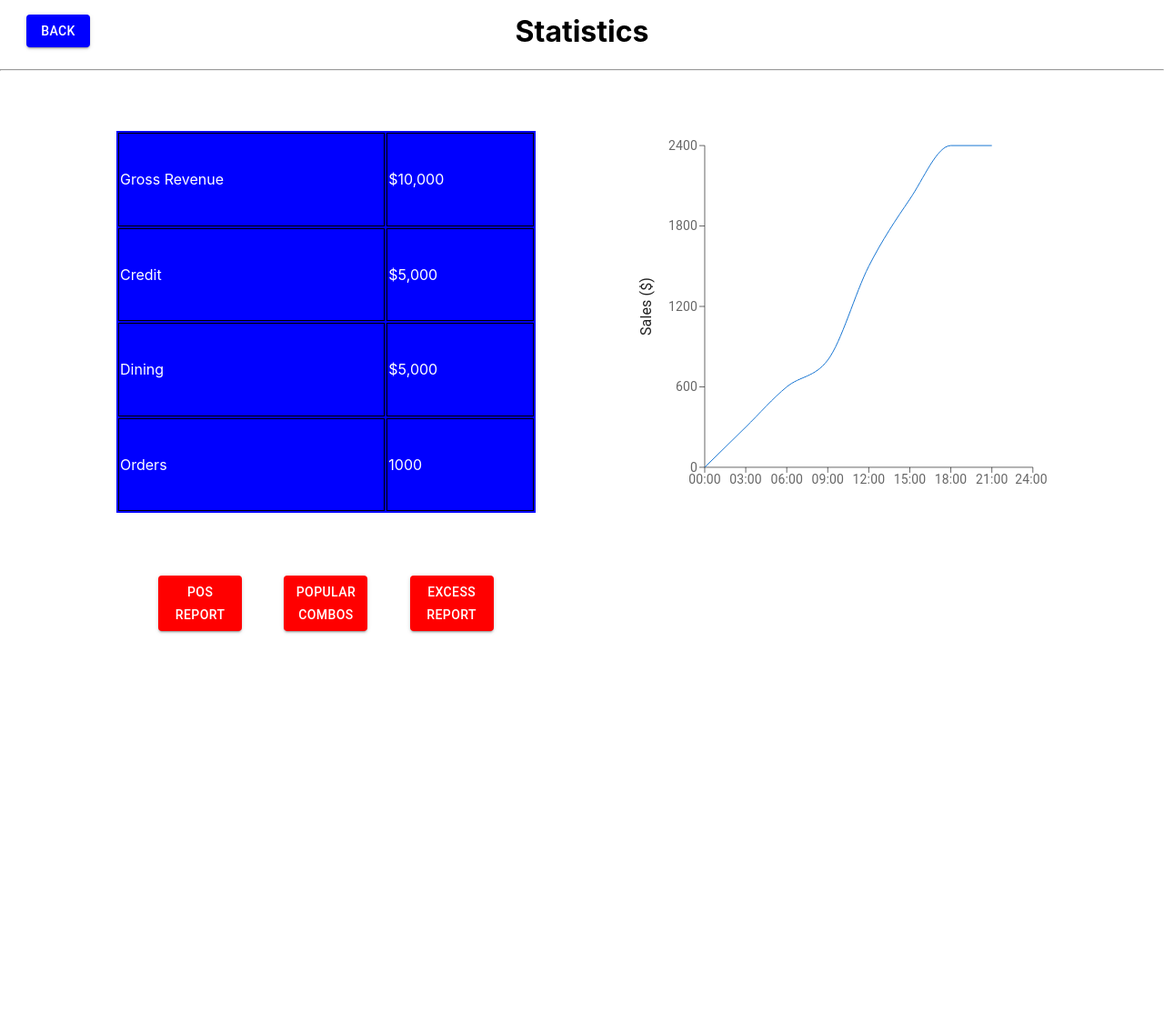
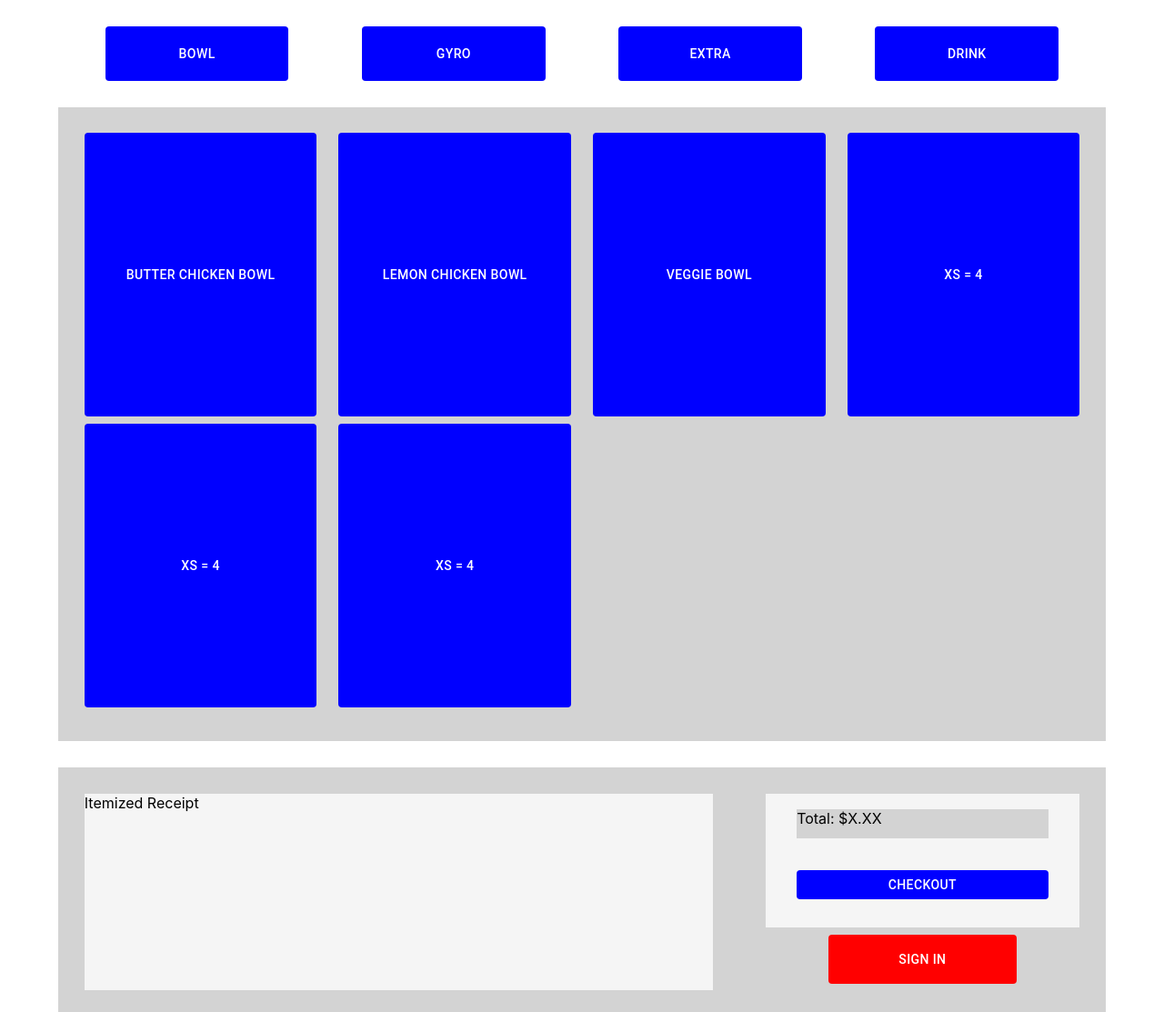
Before and after one commit to reaganreit/practice2, a React (Create React App) app in the folder frontend/: page /statistics in a window 1280 px wide. Shown: the whole page at 91% size. Before the commit the page ends 944 px from the top, so only its background shows below. Built offline with nearby package versions, Linux system fonts and the light colour scheme.

Commit message:
finished basic frontend design for customer GUI

```diff
--- a/frontend/package.json
+++ b/frontend/package.json
@@ -12,8 +12,10 @@
     "@testing-library/user-event": "^13.5.0",
     "react": "^18.2.0",
     "react-dom": "^18.2.0",
+    "react-grid-layout": "^1.3.4",
     "react-scripts": "^5.0.1",
     "recharts": "^2.1.16",
+    "styled-components": "^5.3.6",
     "web-vitals": "^2.1.4"
   },
   "scripts": {
--- /dev/null
+++ b/frontend/src/Components/BowlMenuGrid.js
@@ -0,0 +1,29 @@
+import { Button, TextField } from "@mui/material"
+import { Grid } from '@mui/material';
+
+const BowlMenuGrid = () => {
+    return (
+        <Grid container rowSpacing={1} columnSpacing={{ xs: 1, sm: 2, md: 3 }} style={{ height: "100%" }}>
+            <Grid item xs = {3}>
+                <Button style = {{ backgroundColor: "blue", color: "white", width: "100%", height: "100%" }}>Butter Chicken Bowl</Button>
+            </Grid>
+            <Grid item xs = {3}>
+                <Button style = {{ backgroundColor: "blue", color: "white", width: "100%", height: "100%" }}>Lemon Chicken Bowl</Button>
+            </Grid>
+            <Grid item xs = {3}>
+                <Button style = {{ backgroundColor: "blue", color: "white", width: "100%", height: "100%" }}>Veggie Bowl</Button>
+            </Grid>
+            <Grid item xs = {3}>
+                <Button style = {{ backgroundColor: "blue", color: "white", width: "100%", height: "100%" }}>xs = 4</Button>
+            </Grid>
+            <Grid item xs = {3}>
+                <Button style = {{ backgroundColor: "blue", color: "white", width: "100%", height: "100%" }}>xs = 4</Button>
+            </Grid>
+            <Grid item xs = {3}>
+                <Button style = {{ backgroundColor: "blue", color: "white", width: "100%", height: "100%" }}>xs = 4</Button>
+            </Grid>
+        </Grid>
+    )
+}
+
+export default BowlMenuGrid;
--- /dev/null
+++ b/frontend/src/Pages/CashierGUI.js
@@ -0,0 +1,25 @@
+import { Button } from "@mui/material"
+
+const CashierGUI = () => {
+    return (
+        <span style = {{display: "flex", height: "100%", width: "100%"}}>
+            <div style ={{height: "100%", width: "20%", marginLeft: "2.5%", marginRight: "2.5%", backgroundColor: "red"}}>
+                <div className="paymentOptions">
+                    <Button style={{backgroundColor: "blue", width: "80%", marginLeft: "10%", marginTop: "5%"}}>Credit</Button>
+                    <Button style={{backgroundColor: "blue", width: "80%", marginLeft: "10%", marginTop: "5%"}}>Dining Dollars</Button>
+                    <Button style={{backgroundColor: "blue", width: "80%", marginLeft: "10%", marginTop: "5%"}}>Retail Swipes</Button>
+                    <Button style={{backgroundColor: "blue", width: "80%", marginLeft: "10%", marginTop: "5%"}}>Employee Retail Swipes</Button>
+                </div>
+            </div>
+            <div style ={{height: "100%", width: "50%", marginRight: "2.5%", backgroundColor: "green"}}>
+
+            </div>
+            <div style ={{height: "100%", width: "20%", backgroundColor: "blue"}}>
+
+            </div>
+
+        </span>
+    )
+}
+
+export default CashierGUI;
--- /dev/null
+++ b/frontend/src/Pages/CustomerGUI.js
@@ -0,0 +1,73 @@
+import { Button, TextField } from "@mui/material"
+import { Grid } from '@mui/material';
+import BowlMenuGrid from "../Components/BowlMenuGrid";
+
+function bowlMenu() {
+
+    console.log("bowl button clicked");
+}
+
+function gyroMenu() {
+    console.log("gyro button clicked");
+}
+
+function extraMenu() {
+    console.log("extra button clicked");
+}
+
+function drinkMenu() {
+    console.log("drink button clicked");
+}
+
+const CustomerGUI = () => {
+    return (
+        <div style = {{ width: "90%", height: "100%", marginLeft: "5%" }}>
+            <div className="menuOptions" style={{ height: "7.5%", marginTop: "2.5%" }}>
+                <Button onClick={bowlMenu} style = {{ height: "100%", width: "17.5%", marginRight: "7%", marginLeft: "4.5%", backgroundColor: "blue", color: "white" }}>Bowl</Button>
+                <Button onClick={gyroMenu} style = {{ height: "100%", width: "17.5%", marginRight: "7%", backgroundColor: "blue", color: "white" }}>Gyro</Button>
+                <Button onClick={extraMenu} style = {{ height: "100%", width: "17.5%", marginRight: "7%", backgroundColor: "blue", color: "white" }}>Extra</Button>
+                <Button onClick={drinkMenu} style = {{ height: "100%", width: "17.5%", backgroundColor: "blue", color: "white" }}>Drink</Button>
+            </div>
+            <div style = {{ height: "80%", marginTop: "2.5%", padding: "2.5%", backgroundColor: "lightgrey" }}>
+                <BowlMenuGrid />
+                {/* <Grid container rowSpacing={1} columnSpacing={{ xs: 1, sm: 2, md: 3 }} style={{ height: "100%" }}>
+                    <Grid item xs = {3}>
+                        <Button style = {{ backgroundColor: "blue", color: "white", width: "100%", height: "100%" }}>xs = 4</Button>
+                    </Grid>
+                    <Grid item xs = {3}>
+                        <Button style = {{ backgroundColor: "blue", color: "white", width: "100%", height: "100%" }}>xs = 4</Button>
+                    </Grid>
+                    <Grid item xs = {3}>
+                        <Button style = {{ backgroundColor: "blue", color: "white", width: "100%", height: "100%" }}>xs = 4</Button>
+                    </Grid>
+                    <Grid item xs = {3}>
+                        <Button style = {{ backgroundColor: "blue", color: "white", width: "100%", height: "100%" }}>xs = 4</Button>
+                    </Grid>
+                    <Grid item xs = {3}>
+                        <Button style = {{ backgroundColor: "blue", color: "white", width: "100%", height: "100%" }}>xs = 4</Button>
+                    </Grid>
+                    <Grid item xs = {3}>
+                        <Button style = {{ backgroundColor: "blue", color: "white", width: "100%", height: "100%" }}>xs = 4</Button>
+                    </Grid>
+                </Grid> */}
+            </div>
+            <div style = {{ display: "flex", height: "30%", marginTop: "2.5%", marginBottom: "10%", paddingTop: "2.5%", backgroundColor: "lightgrey" }}>
+                <div style = {{ height: "90%", width: "60%", marginLeft: "2.5%", backgroundColor: "whitesmoke" }}>
+                    Itemized Receipt
+                </div>
+                <div style = {{ display: "block", height: "90%", width: "30%", marginLeft: "5%" }}>
+                    <div style = {{ height: "60%", width: "100%", paddingTop: "5%", backgroundColor: "whitesmoke" }}>
+                        <div style = {{ height: "25%", width: "80%", marginLeft: "10%", backgroundColor: "lightgrey" }} >
+                            Total: $X.XX
+                        </div>
+
+                        <Button style = {{ height: "25%", width: "80%", marginTop: "10%", marginLeft: "10%", backgroundColor: "blue", color: "white" }}>Checkout</Button>
+                    </div>
+                    <Button style = {{ height: "25%", width: "60%", marginTop: "2.5%", marginLeft: "20%", backgroundColor: "red", color: "white" }}>Sign In</Button>
+                </div>
+            </div>
+        </div>
+    )
+}
+
+export default CustomerGUI;
--- a/frontend/src/Pages/Statistics.js
+++ b/frontend/src/Pages/Statistics.js
@@ -66,16 +66,16 @@ const Statistics = () => {
                 <div className="reportButtonsContainer" style={{
                     marginTop: "15%",
                 }}>
-                    <Button className = "reportButtons" style ={{backgroundColor:"red", width: "20%", marginLeft: "10%"}} variant = "contained" >POS Report</Button>
-                    <Button className = "reportButtons" style ={{backgroundColor:"red", width: "20%", marginLeft: "10%"}} variant = "contained" >Popular Combos</Button>
-                    <Button className = "reportButtons" style ={{backgroundColor:"red", width: "20%", marginLeft: "10%"}} variant = "contained" >Excess Report</Button>
+                    <Button className = "reportButtons" style ={{backgroundColor:"red", width: "25%"}} variant = "contained" >POS Report</Button>
+                    <Button className = "reportButtons" style ={{backgroundColor:"red", width: "25%", marginLeft: "12.5%"}} variant = "contained" >Popular Combos</Button>
+                    <Button className = "reportButtons" style ={{backgroundColor:"red", width: "25%", marginLeft: "12.5%"}} variant = "contained" >Excess Report</Button>
                 </div>
 
             </div>
 
             <ResponsiveContainer
                 width = "45%"
-                height = "50%"
+                height = "70%"
             >
                 <LineChart
                     data={data}
--- a/frontend/src/index.js
+++ b/frontend/src/index.js
@@ -2,18 +2,19 @@ import React from 'react';
 import ReactDOM from 'react-dom/client';
 import './index.css';
 import App from './App';
-import CashierGUI from './Pages/POSReport'
+//import CashierGUI from './Pages/POSReport'
 import POSReport from './Pages/POSReport';
 import Inventory from './Pages/Inventory';
 import Statistics from './Pages/Statistics';
+import CashierGUI from './Pages/CashierGUI';
+import CustomerGUI from './Pages/CustomerGUI'
 
 const root = ReactDOM.createRoot(document.getElementById('root'));
 root.render(
   <>
   <div style={{height:"100vh", margin: 0}}>
     {/* <App /> */}
-      {/* <POSReport/> */}
-    <Statistics />
+    <CustomerGUI />
   </div>
 
   </>
```
Also changed, not shown: 1 other file (tests, documents, lock files or other folders).
